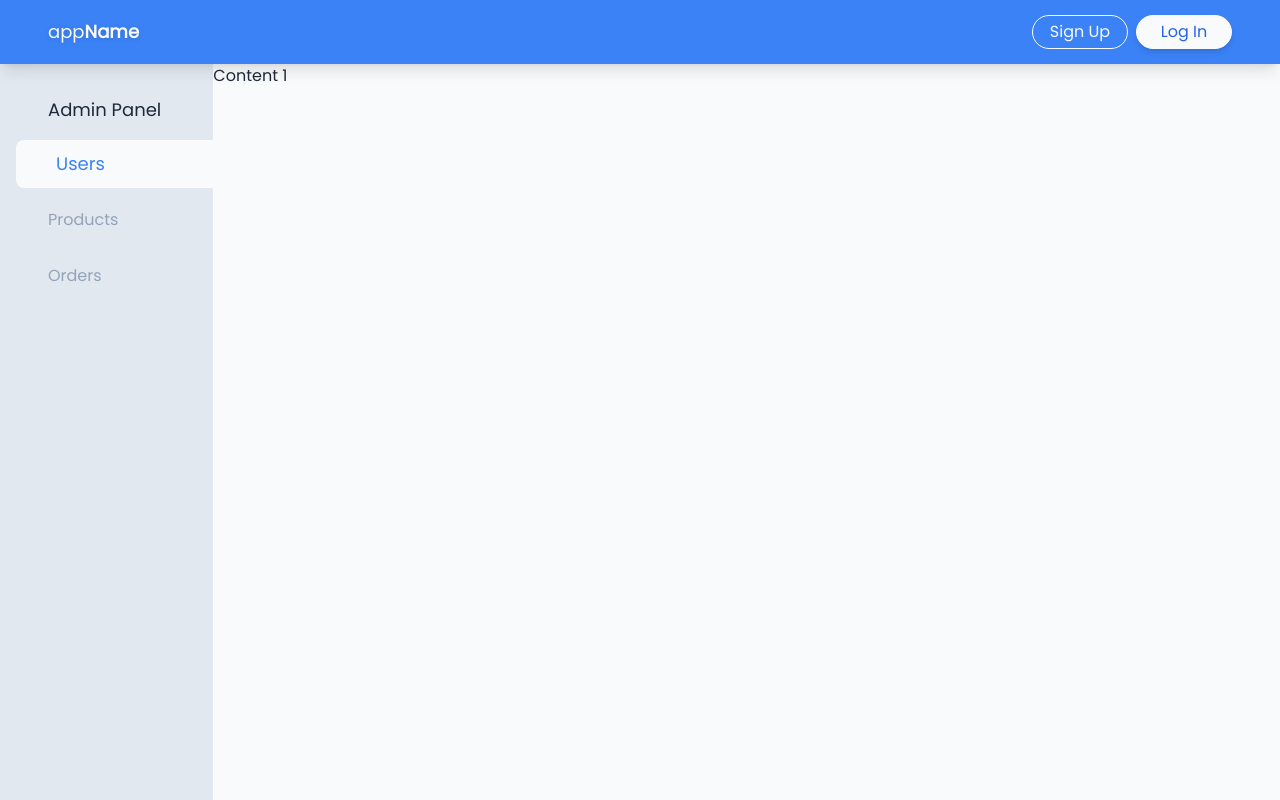
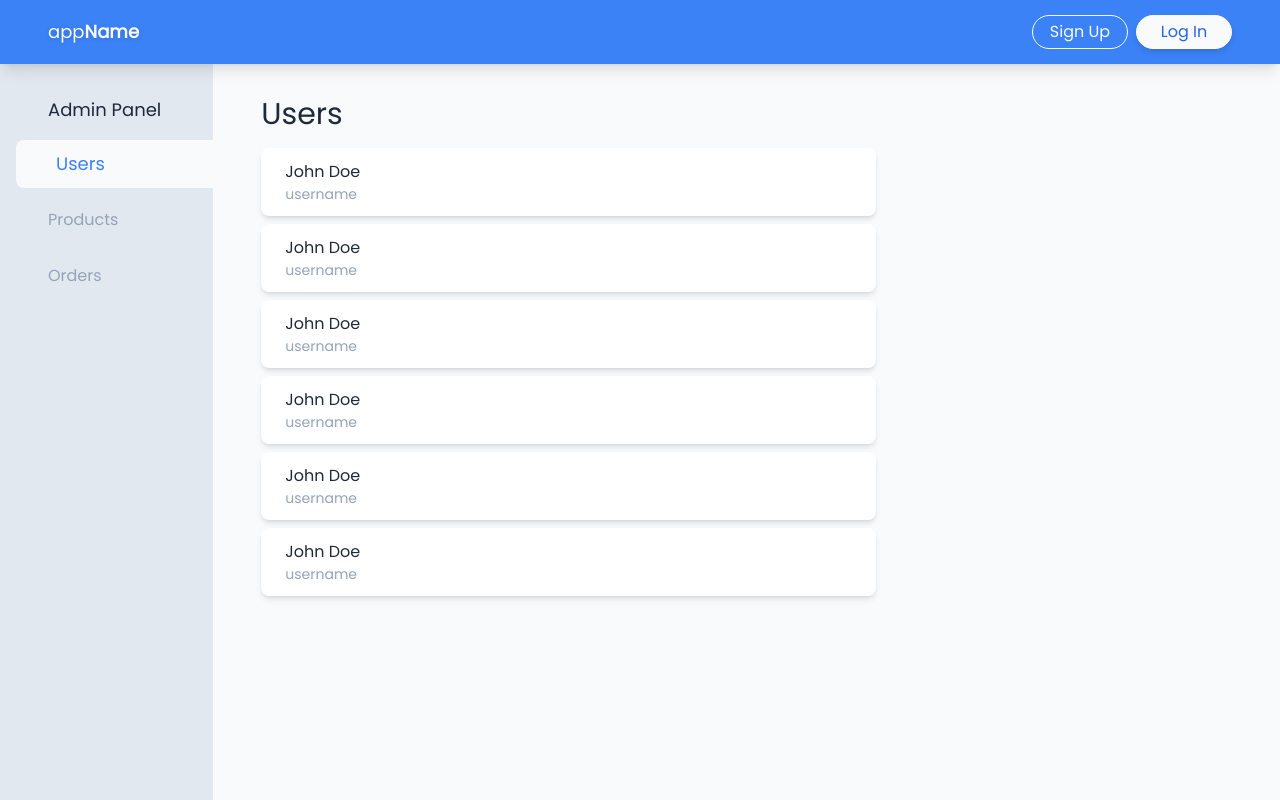
Before and after one commit to Emvil-git/tbccc-test, a React (Vite) app in the folder tbccc-test-fe/: page /admin in a window 1280 px wide. Built offline with nearby package versions, Linux system fonts and the light colour scheme.

Commit message:
feat(FE): add accordion menu component for each user data entry in admin

```diff
--- a/tbccc-test-fe/src/routes/admin/Admin.jsx
+++ b/tbccc-test-fe/src/routes/admin/Admin.jsx
@@ -1,5 +1,6 @@
-import React from 'react'
-import { Tab } from '@headlessui/react'
+import React from 'react';
+import { Tab } from '@headlessui/react';
+import AdminUserDisclosure from './AdminUserDisclosure';
 
 const classNames = (...classes) => {
   return classes.filter(Boolean).join(' ')
@@ -35,10 +36,34 @@ function Admin() {
                     )}
                 </Tab.List>
             </div>
-            <Tab.Panels className="h-screen pt-16">
-              <Tab.Panel>Content 1</Tab.Panel>
-              <Tab.Panel>Content 2</Tab.Panel>
-              <Tab.Panel>Content 3</Tab.Panel>
+            <Tab.Panels className="pt-24 ps-12 pe-24 bg-slate-50 w-full h-full overflow-y-auto">
+              <Tab.Panel>
+                <div
+                    className='w-2/3'
+                >
+                    <h3 className='font-medium text-3xl mb-4'>Users</h3>
+                    <div className='flex flex-col gap-2'>
+                        <AdminUserDisclosure/>
+                        <AdminUserDisclosure/>
+                        <AdminUserDisclosure/>
+                        <AdminUserDisclosure/>
+                        <AdminUserDisclosure/>
+                        <AdminUserDisclosure/>
+                    </div>
+                </div>
+              </Tab.Panel>
+              <Tab.Panel>
+                <div
+                >
+                    <h3 className='font-medium text-3xl'>Products</h3>
+                </div>
+              </Tab.Panel>
+              <Tab.Panel>
+                <div
+                >
+                    <h3 className='font-medium text-3xl'>Orders</h3>
+                </div>
+              </Tab.Panel>
             </Tab.Panels>
         </Tab.Group>
   )
--- /dev/null
+++ b/tbccc-test-fe/src/routes/admin/AdminOrderDisclosure.jsx
@@ -0,0 +1,9 @@
+import React from 'react'
+
+function AdminOrderDisclosure() {
+  return (
+    <div>AdminOrderDisclosure</div>
+  )
+}
+
+export default AdminOrderDisclosure
--- /dev/null
+++ b/tbccc-test-fe/src/routes/admin/AdminProductDisclosure.jsx
@@ -0,0 +1,9 @@
+import React from 'react'
+
+function AdminProductDisclosure() {
+  return (
+    <div>AdminProductDisclosure</div>
+  )
+}
+
+export default AdminProductDisclosure
--- /dev/null
+++ b/tbccc-test-fe/src/routes/admin/AdminUserDisclosure.jsx
@@ -0,0 +1,39 @@
+import React from 'react'
+import { Disclosure } from '@headlessui/react'
+
+function AdminUserDisclosure() {
+  return (
+    <div>
+        <Disclosure
+            as="div"
+            className="w-full"
+        >
+            <Disclosure.Button className="py-3 px-6 flex flex-col bg-white z-20 w-full rounded-lg shadow-md">
+                <span>John Doe</span>
+                <span className='text-sm text-slate-400'>username</span>
+            </Disclosure.Button>
+            <Disclosure.Panel className="bg-blue-100 py-3 px-6 rounded-b-lg z-10">
+                <section>
+                    <span>Email</span>
+                    <span>john@mail.com</span>
+                </section>
+
+                <section>
+                    <span>Is Admin</span>
+                    <span>Checkmark</span>
+                </section>
+
+                <section>
+                    <button
+                        className='border border-slate-800 px-4 py-1'
+                    >
+                        Delete User Account
+                    </button>
+                </section>
+            </Disclosure.Panel>
+        </Disclosure>
+    </div>
+  )
+}
+
+export default AdminUserDisclosure
```
